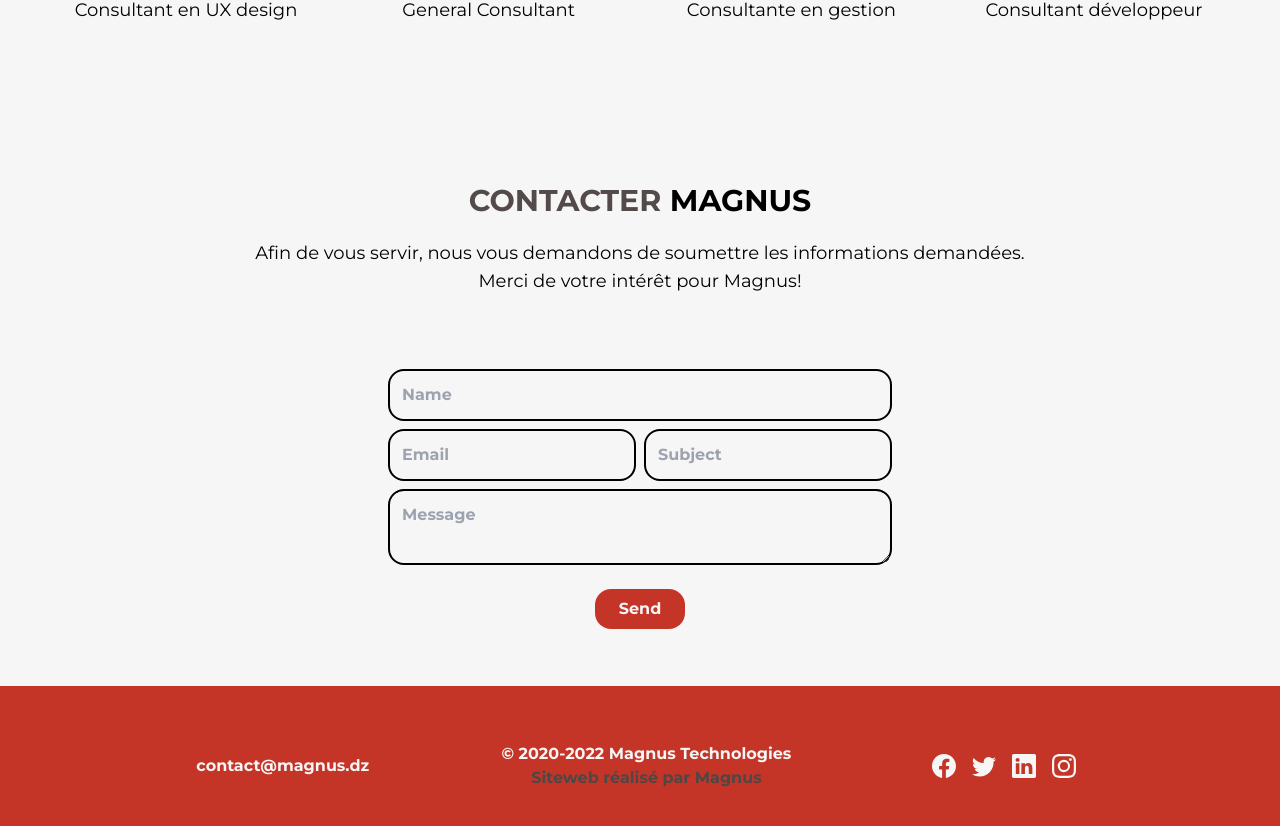
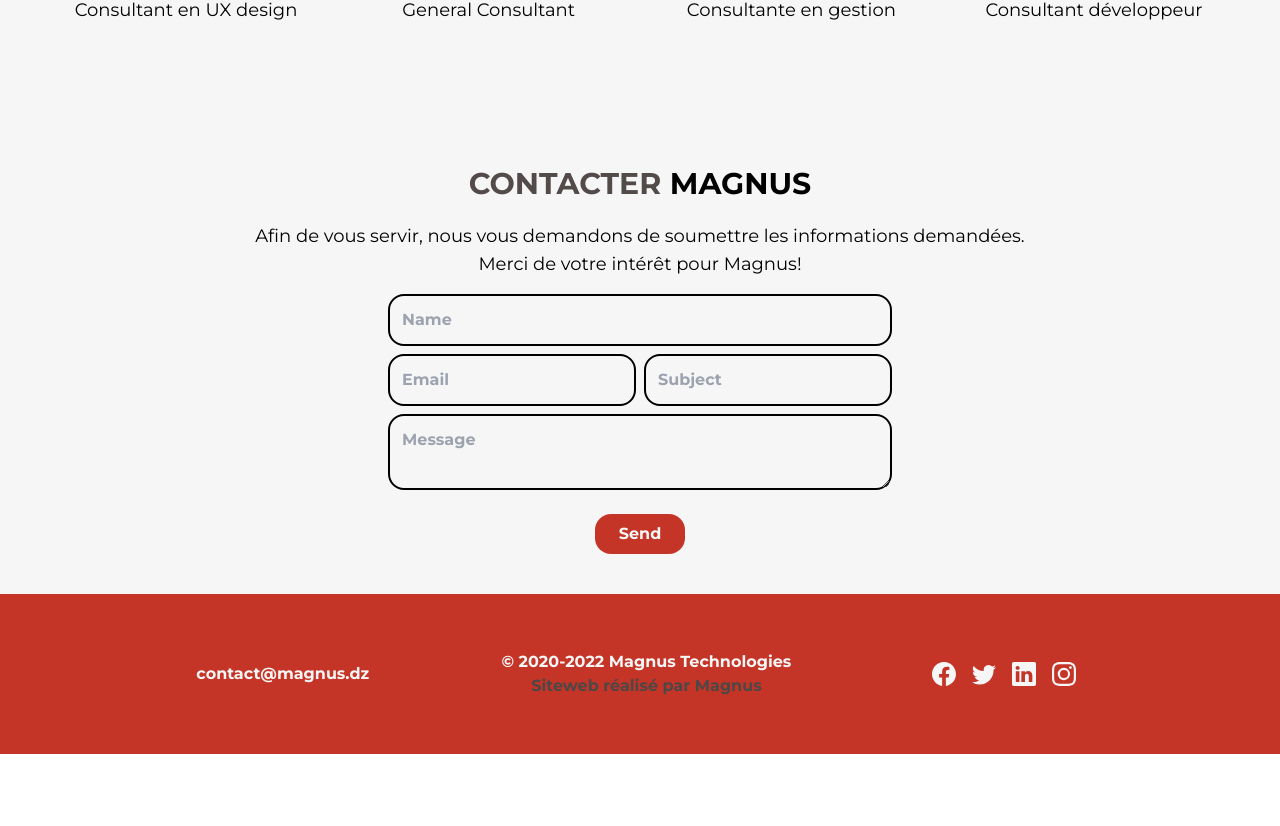
Before and after one commit to CHENNI-Nidhaleddine/MAGNUS-WEBSITE, a Next.js app: page / in a window 1280 px wide. Shown: the part 1794-2620 px from the top of the page. After the commit the page ends 2548 px from the top, so only its background shows below. Built offline with nearby package versions, Linux system fonts and the light colour scheme; a web font is replaced by a local one.

Commit message:
responsive commit

```diff
--- a/components/Contact.jsx
+++ b/components/Contact.jsx
@@ -24,7 +24,7 @@ export default function Contact(props){
 //     };
 
     return (
-        <div id="contact" className="flex flex-col items-center justify-evenly w-full lg:h-[calc(70vh)] lg:h-[calc(100vh)] lg:px-24 lg:py-0 py-10 ">
+        <div id="contact" className="flex flex-col items-center justify-evenly w-full lg:h-[calc(70vh)] lg:h-full lg:px-24 lg:py-auto py-10 ">
                    <div className="flex flex-col items-center justify-center mb-4 "><h1 className="z-40 text-3xl mb-5"><span className="text-[#534b49]">CONTACTER </span>MAGNUS</h1>
                    <p className="px-6 lg:px-auto text-lg flex flex-col  items-center justify-center z-40 font-normal  text-justify  ">
                <h1 className="text-lg flex flex-col  items-center justify-center text-center">Afin de vous servir, nous vous demandons de soumettre les informations demandées.</h1>
```
